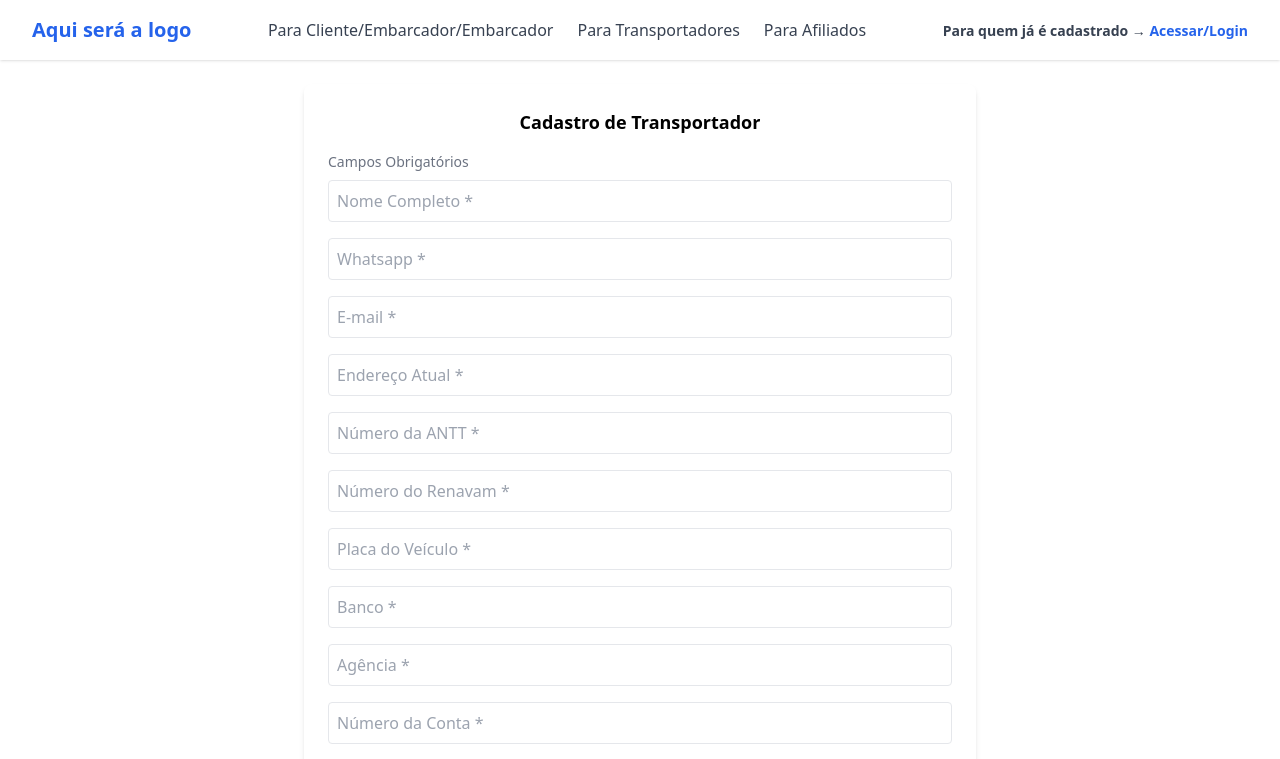
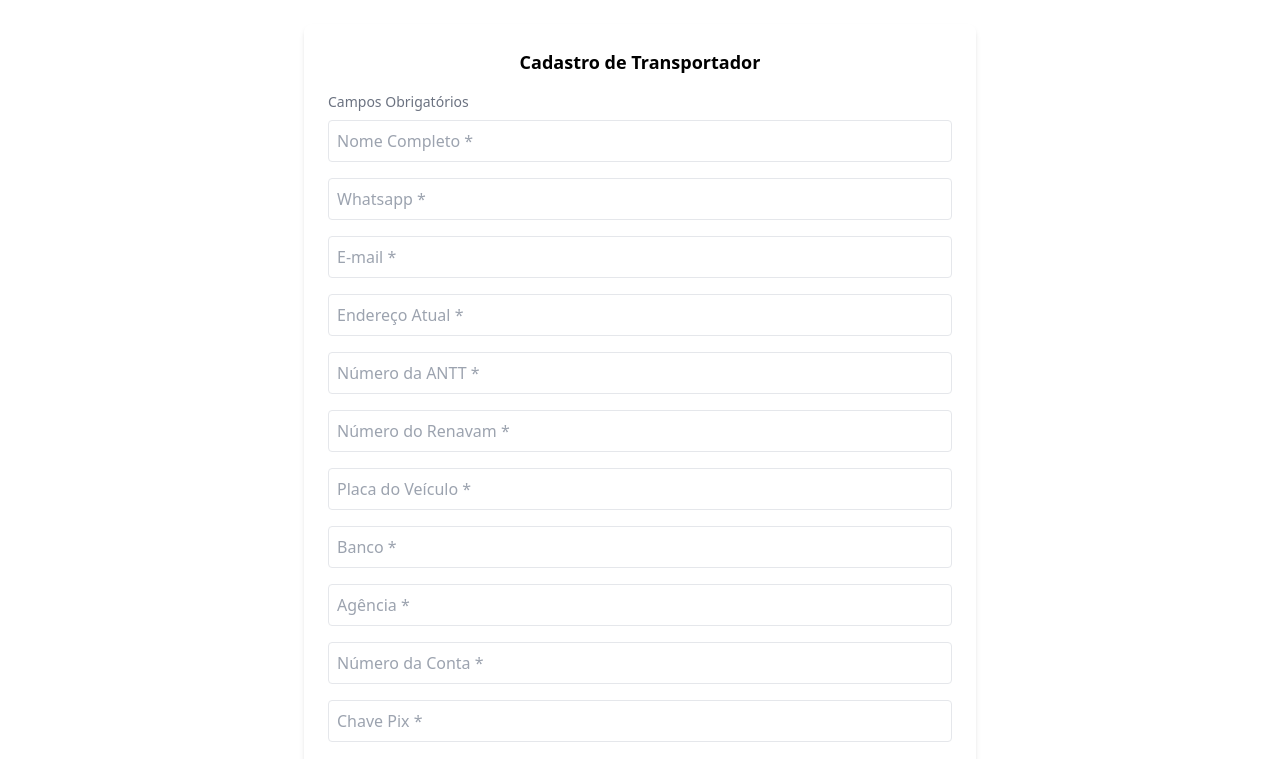
Before and after one commit to silvagoncalvesosvaldo-lab/melhores-transporte-react, a React (Vite) app: page /transportador in a window 1280 px wide. Shown: the top 759 px of the page. Built offline with nearby package versions, Linux system fonts and the light colour scheme.

Commit message:
Correção: rota /cliente apontando para CadastroCliente.jsx

```diff
--- a/src/App.jsx
+++ b/src/App.jsx
@@ -1,22 +1,19 @@
-import { BrowserRouter as Router, Routes, Route } from "react-router-dom";
-import Home from "./pages/Home";
-import CadastroCliente from "./pages/CadastroCliente";
+import React from "react";
+import { BrowserRouter, Routes, Route } from "react-router-dom";
+import HomePage from "./pages/HomePage";
 import Transportador from "./pages/Transportador";
 import Afiliado from "./pages/Afiliado";
-import Header from "./components/Header";
+import CadastroCliente from "./pages/CadastroCliente";
 
-function App() {
+export default function App() {
   return (
-    <Router>
-      <Header />
+    <BrowserRouter>
       <Routes>
-        <Route path="/" element={<Home />} />
-        <Route path="/cliente" element={<CadastroCliente />} />
+        <Route path="/" element={<HomePage />} />
         <Route path="/transportador" element={<Transportador />} />
         <Route path="/afiliado" element={<Afiliado />} />
+        <Route path="/cliente" element={<CadastroCliente />} />
       </Routes>
-    </Router>
+    </BrowserRouter>
   );
 }
-
-export default App;
```
